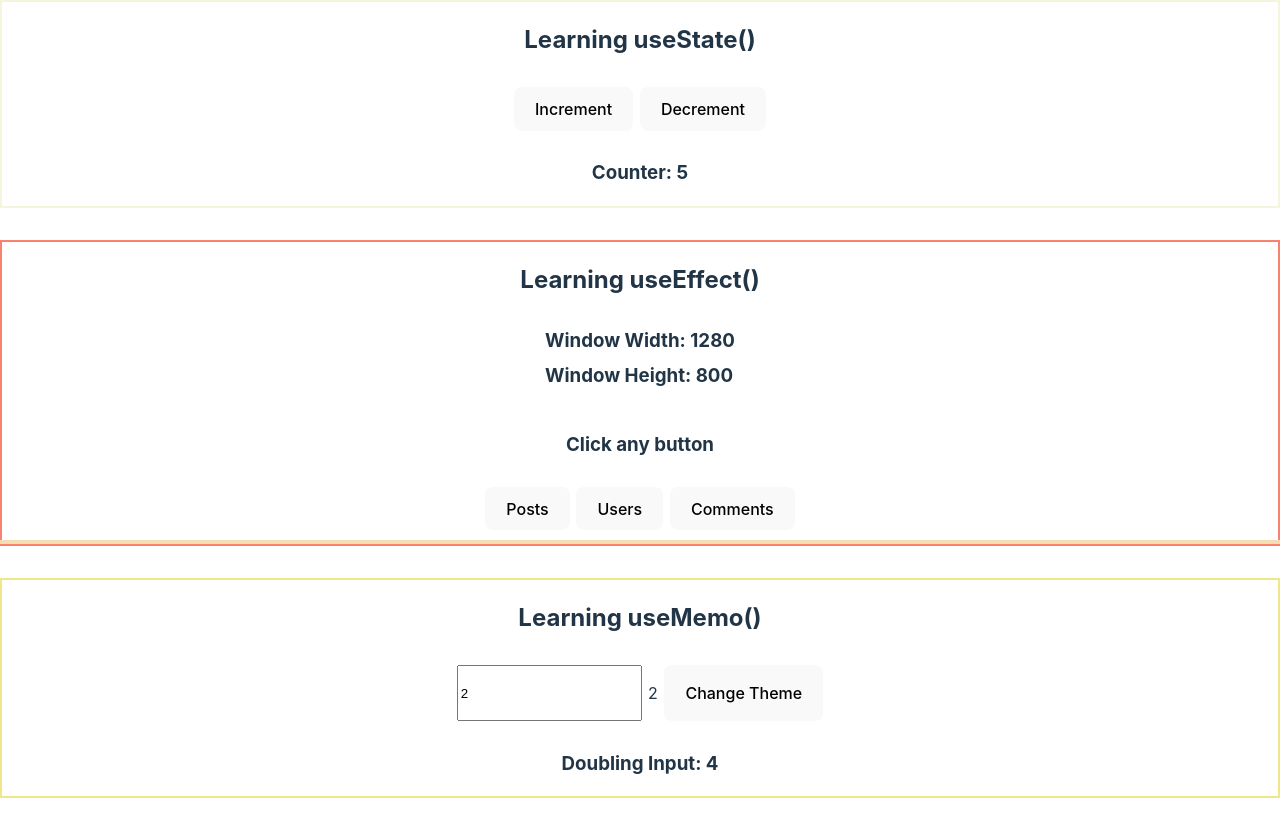
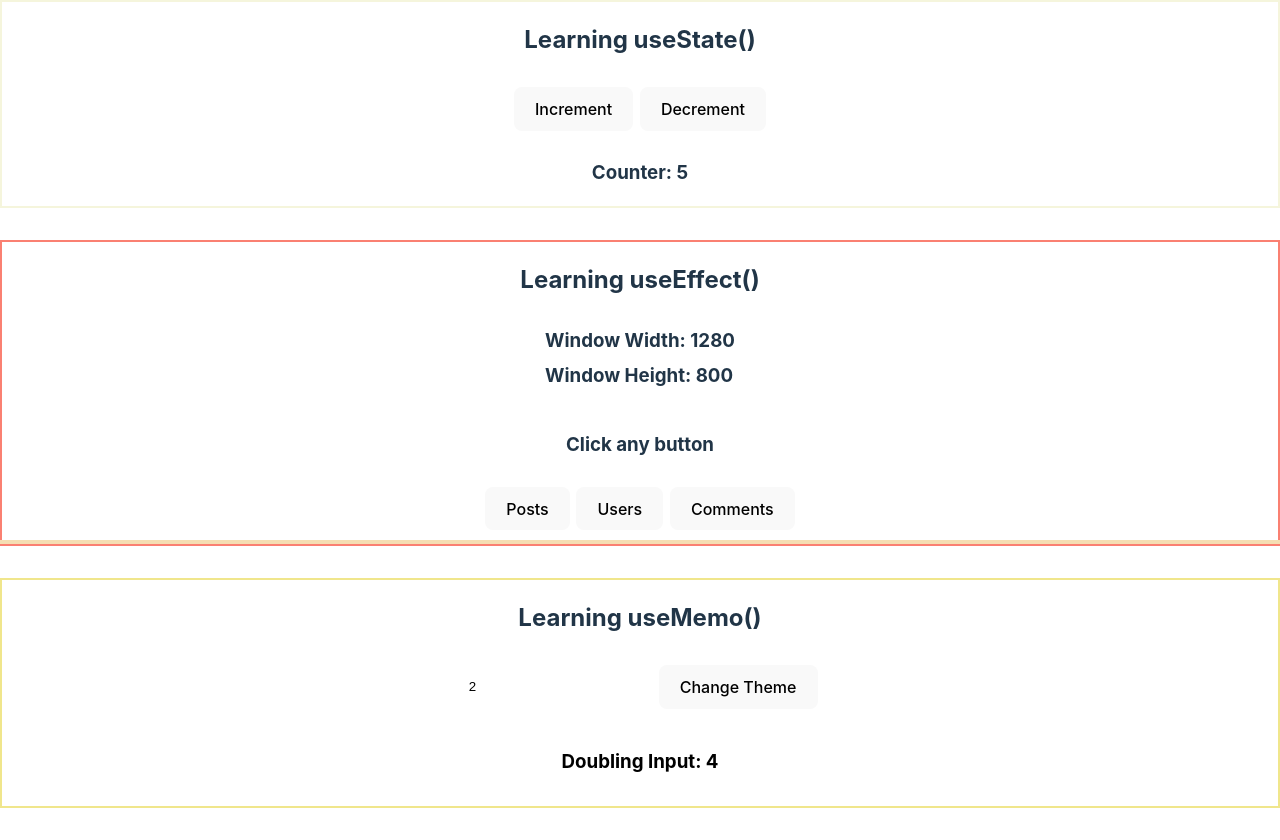
Before and after one commit to AnilKumar3494/react-hooks, a React (Vite) app in the folder react-hooks/: page / in a window 1280 px wide. Before the commit the page ends 800 px from the top, so only its background shows below. Built offline with nearby package versions, Linux system fonts and the light colour scheme.

Commit message:
using the useMemo hook

```diff
--- a/react-hooks/src/LearninguseMemo.jsx
+++ b/react-hooks/src/LearninguseMemo.jsx
@@ -1,8 +1,24 @@
-import React, { useState } from "react";
+import React, { useMemo, useState } from "react";
 
 const LearninguseMemo = () => {
   const [inputNumber, setInputNumber] = useState(2);
-  let doubler = inputNumber * 2;
+
+  //doubling the inputNumber and to see how it can increase slowness.
+  //   const doubler = slowFunction(inputNumber);
+
+  //now using useMemo() to sort of cache the value and only the funcation when the 'inputNnumber' changes.
+  const doubler = useMemo(() => {
+    return slowFunction(inputNumber);
+  }, [inputNumber]);
+
+  //theme change
+  const [darkTheme, setDarkTheme] = useState(false);
+
+  const themeStyle = {
+    padding: "0.7rem",
+    backgroundColor: darkTheme ? "grey" : "white",
+    color: darkTheme ? "white" : "black",
+  };
 
   //Front end
   return (
@@ -13,15 +29,27 @@ const LearninguseMemo = () => {
           type="number"
           value={inputNumber}
           onChange={(e) => {
-            setInputNumber(e.target.value);
+            setInputNumber(parseInt(e.target.value));
           }}
         />
-        <p>{inputNumber}</p>
-        <button>Change Theme</button>
+        {/* <p>{inputNumber}</p> */}
+        <button
+          onClick={() => {
+            setDarkTheme((prevDark) => !prevDark);
+          }}
+        >
+          Change Theme
+        </button>
       </div>
-      <h3>Doubling Input: {doubler}</h3>
+      <h3 style={themeStyle}>Doubling Input: {doubler}</h3>
     </div>
   );
 };
 
 export default LearninguseMemo;
+
+//this function slows down our application as it needs to iterate through all the i's and it gets re-rendered for every click
+function slowFunction(numFromInput) {
+  for (let i = 0; i <= 100000000; i++) {}
+  return numFromInput * 2;
+}
--- a/react-hooks/src/index.css
+++ b/react-hooks/src/index.css
@@ -35,6 +35,13 @@ h1 {
   line-height: 1.1;
 }
 
+input {
+  border-radius: 0.4rem;
+  outline: none;
+  border: none;
+  padding: 0.4rem;
+}
+
 button {
   border-radius: 8px;
   border: 2px solid transparent;
```
